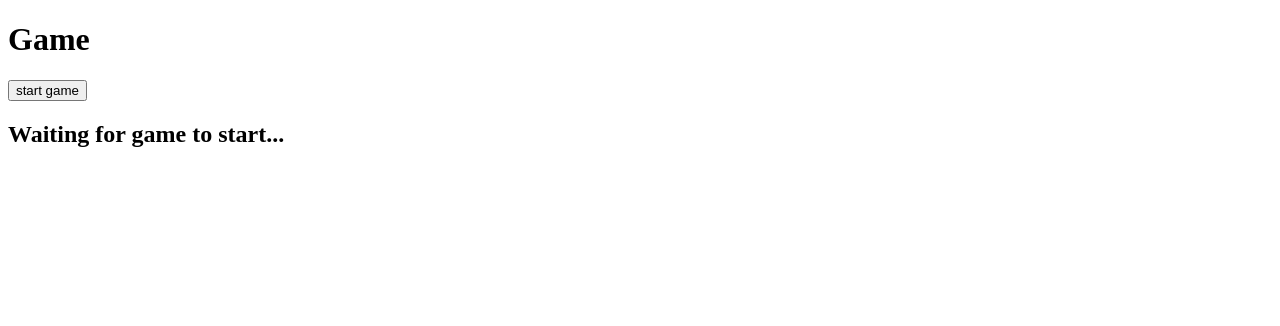
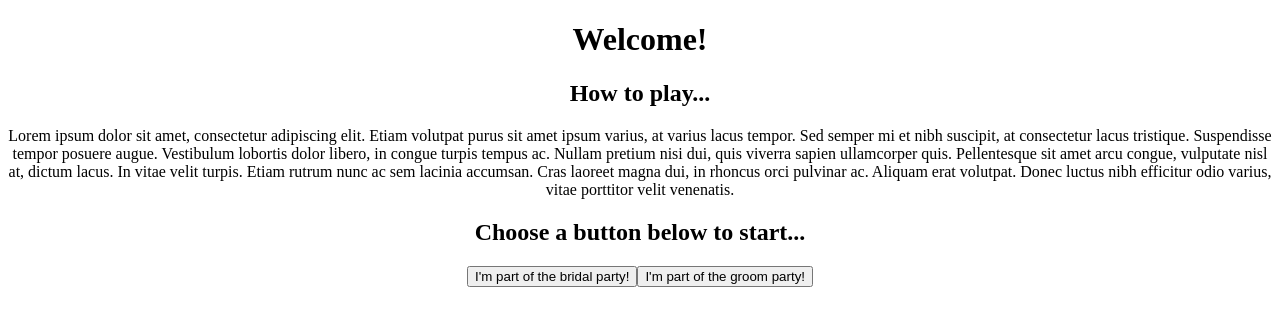
Before and after one commit to gitplayers/client, a React app: page /game in a window 1280 px wide. Shown: the top 326 px of the page. Built offline with nearby package versions, Linux system fonts and the light colour scheme.

Commit message:
Add elements to initial game page and hide them on game start

```diff
--- a/src/Pages/GamePage/index.js
+++ b/src/Pages/GamePage/index.js
@@ -1,7 +1,6 @@
 import React, { useState } from 'react';
 import { Game } from '../../Components';
-
-
+import './style.css';
 
 const GamePage = () => {
 
@@ -10,17 +9,33 @@ const GamePage = () => {
     const startGame = (e) => {
         console.log(e.target)
         e.target.style.display = "none";
+        if (e.target.id === "brideButton"){
+            e.target.nextElementSibling.style.display = "none";
+            let currentElement = e.target.previousElementSibling;
+            for (let i = 0; i < 3; i++){
+                currentElement = currentElement.previousElementSibling;
+                currentElement.style.display = "none";
+            }
+        } else {
+            e.target.previousElementSibling.style.display = "none";
+            let currentElement = e.target.previousElementSibling.previousElementSibling;
+            for (let i = 0; i < 3; i++){
+                currentElement = currentElement.previousElementSibling;
+                currentElement.style.display = "none";
+            }
+        }
+
         setGameStarted(true)
     }
 
-
-
     return (
         <main>
-            <h1>Game</h1>
-            <button onClick={startGame}>start game</button>
-            {gameStarted ? <Game /> : <h2>Waiting for game to start...</h2>}
-
+            <h1>Welcome!</h1>
+            <h2>How to play...</h2>
+            <p>Lorem ipsum dolor sit amet, consectetur adipiscing elit. Etiam volutpat purus sit amet ipsum varius, at varius lacus tempor. Sed semper mi et nibh suscipit, at consectetur lacus tristique. Suspendisse tempor posuere augue. Vestibulum lobortis dolor libero, in congue turpis tempus ac. Nullam pretium nisi dui, quis viverra sapien ullamcorper quis. Pellentesque sit amet arcu congue, vulputate nisl at, dictum lacus. In vitae velit turpis. Etiam rutrum nunc ac sem lacinia accumsan. Cras laoreet magna dui, in rhoncus orci pulvinar ac. Aliquam erat volutpat. Donec luctus nibh efficitur odio varius, vitae porttitor velit venenatis.</p>
+            {gameStarted ? <Game /> : <h2>Choose a button below to start...</h2>}
+            <button id="brideButton" onClick={startGame}>I'm part of the bridal party!</button>
+            <button id="groomButton" onClick={startGame}>I'm part of the groom party!</button>
         </main>
     );
 }
--- /dev/null
+++ b/src/Pages/GamePage/style.css
@@ -0,0 +1,3 @@
+* {
+    text-align: center;
+}
```
